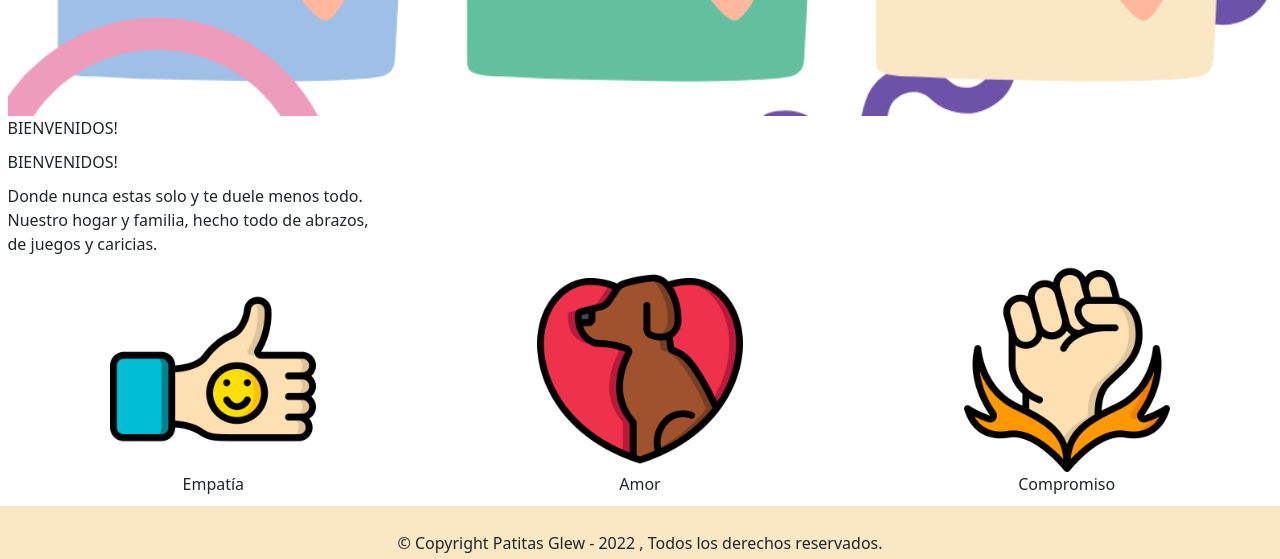
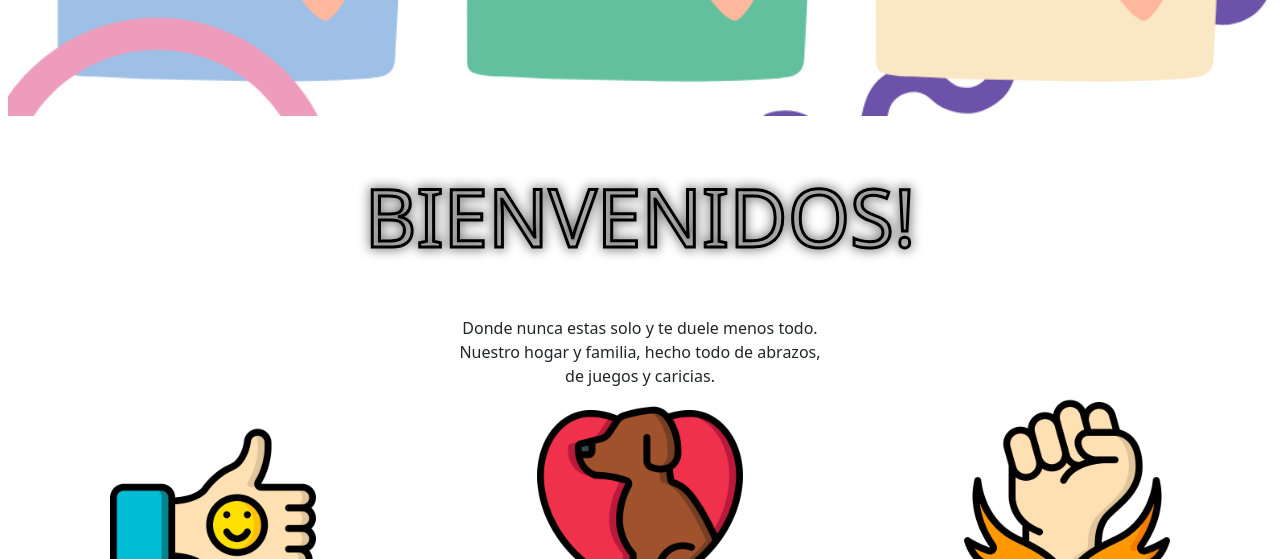
Before and after one commit to AntiveroDaiana/PatitasglewBS, a plain HTML site: page index.html in a window 1280 px wide. Shown: the part 790-1349 px from the top of the page. Drawn offline with nearby package versions, Linux system fonts and the light colour scheme.

Commit message:
agregandocss

```diff
--- a/css/styles.css
+++ b/css/styles.css
@@ -1,5 +1,6 @@
 html {
-  font-size: 62.5%;   /* para que un rem equivale 10px */
+  font-size: 62.5%;
+  margin: 0;  /* para que un rem equivale 10px */
 }
 
 body {
@@ -43,7 +44,7 @@ body {
   color:#ffb89d;
 }
 
-/*----------MAIN-------------------*/
+/*----------INDEX MAIN-------------------*/
 .boxicon-logos {
   text-align: center;
 }
@@ -54,11 +55,42 @@ body {
   width: 100%;
 }
 
+.iluminacion {
+  width: 600px;
+  height: 200px;
+  position: relative;
+}
+.iluminacion :last-child {
+  filter: blur( 6px );
 
+}
+.iluminacion p {
+  font-size: 500%;
+  color: transparent;
+  -webkit-text-stroke: 3px rgb(0, 0, 0);
+  position: absolute;
+  left: 50%;
+  top: 50%;
+  transform: translate( -50%, -50% );
+
+}
+.BIENVENIDOS {
+ display: flex;
+ justify-content: center;
+}
+
+.main2 {
+  text-align: center;
+}
 /*---------LINKEDOG MAIN----------------------*/
 .mascota img {
   width: 50%;
 }
+.titleGlobal{
+  background-image: url(../img/background-dog.jpg);
+}
+
+
 /*----------FOOTER----------------*/
 .footerHorizontal{background-color: #fae7c4; text-align: center; padding: 2%; }
 .iconfooter img{width: 35%; border-radius: 55%;}
--- a/index.html
+++ b/index.html
@@ -43,13 +43,13 @@
             <div class="col-12 col-lg-12 bannerDogs">
               <img src="img/b-home.png" alt="banner">
             </div>
-            <section class="col-12 col-lg-12">
+            <section class="col-12 col-lg-12 BIENVENIDOS">
                 <article class="iluminacion">
                     <p>BIENVENIDOS!</p>
                     <p>BIENVENIDOS!</p>
                 </article>
             </section>
-            <section class="col-12 col-lg-12">
+            <section class="col-12 col-lg-12 main2">
                 <article class="parrafo">
                     <p>Donde nunca estas solo y te duele menos todo. <br>
                     Nuestro hogar y familia, hecho todo de abrazos,<br>
@@ -57,15 +57,15 @@
                     </p>
                 </article>
             </section>
-            <div class="col-4 col-lg-4 boxicon-logos" data-aos="zoom-in">
+            <div class="col-4 col-lg-4 boxicon-logos main2" data-aos="zoom-in">
                 <img src="img/icons/pulgar-arriba-color.png" alt="empatia">
                 <p>Empatía</p>
             </div>
-            <div class="col-4 col-lg-4 boxicon-logos" data-aos="zoom-in">
+            <div class="col-4 col-lg-4 boxicon-logos main2" data-aos="zoom-in">
                 <img src="img/icons/perro-color.png" alt="amor">
                 <p>Amor</p>
             </div>
-            <div class="col-4 col-lg-4 boxicon-logos" data-aos="zoom-in">
+            <div class="col-4 col-lg-4 boxicon-logos main2" data-aos="zoom-in">
                 <img src="img/icons/puno.png" alt="compromiso">
                 <p>Compromiso</p>
             </div>
```
Also changed, not shown: page/linkedog.html (+1 -2 lines).
